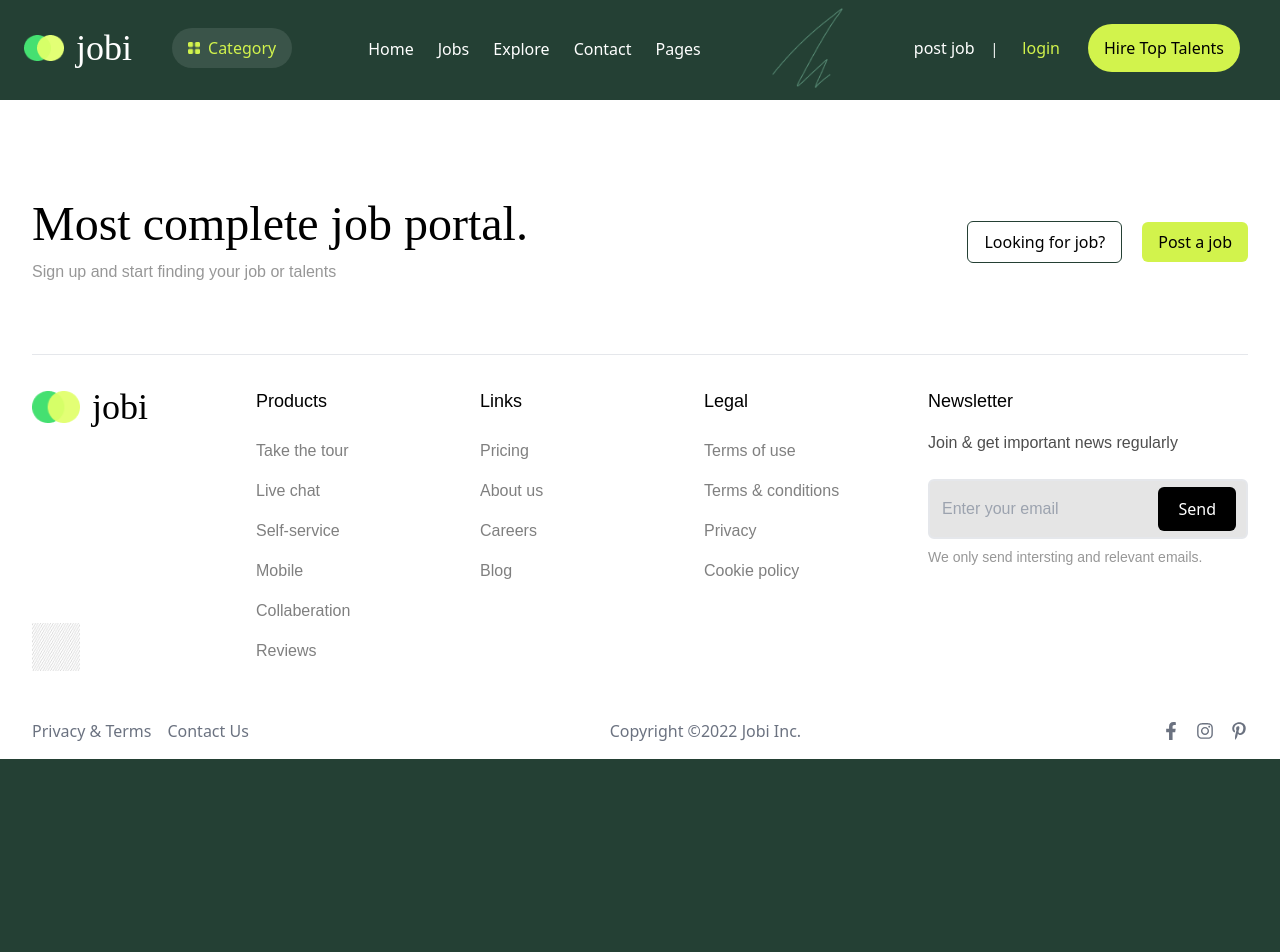
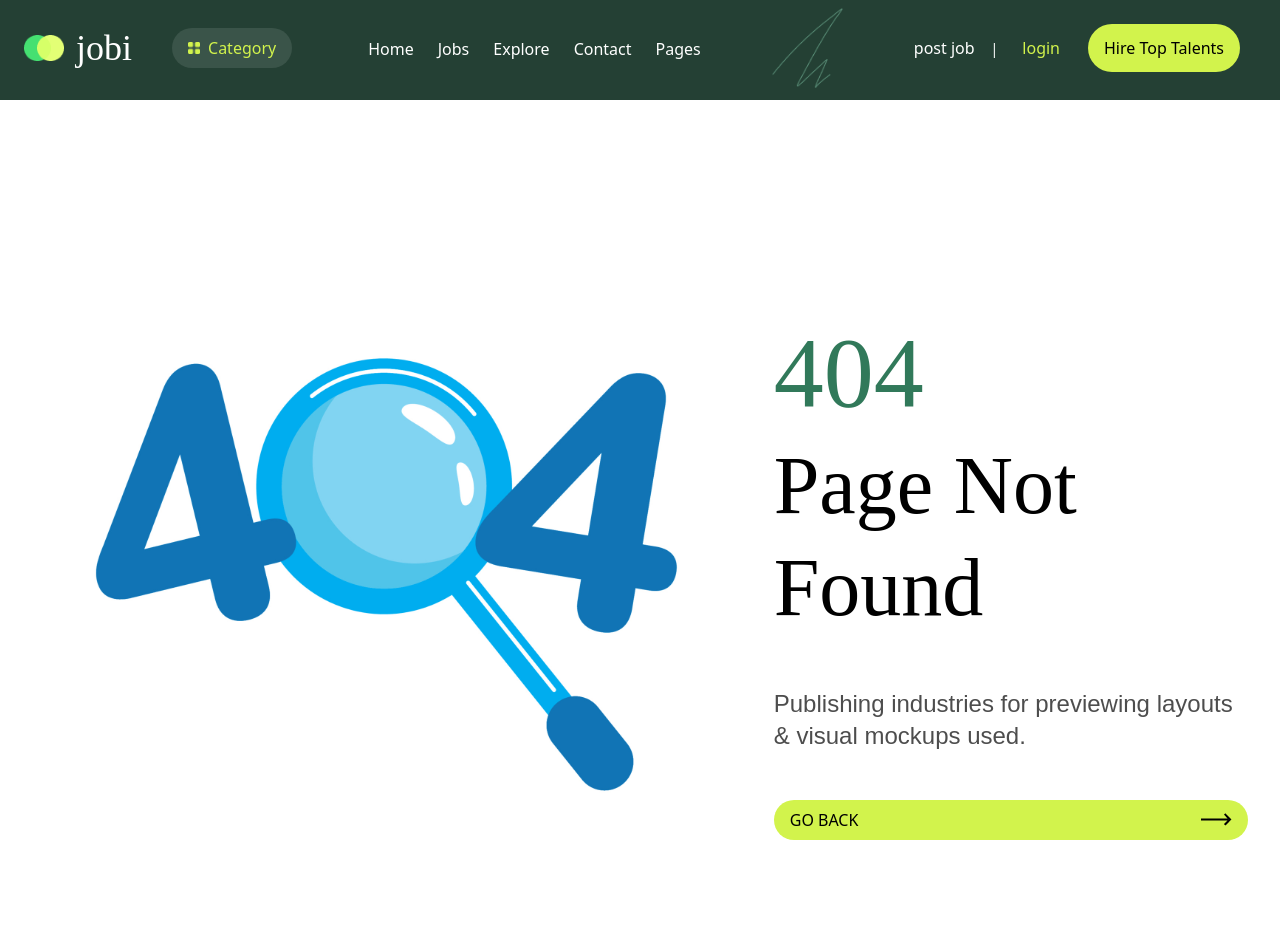
Before and after one commit to SeanSip/jobiJobBoardReactTailwind, a React (Create React App) app: page /404 in a window 1280 px wide. Shown: the top 952 px of the page. Before the commit the page ends 800 px from the top, so only its background shows below. Built offline with nearby package versions, Linux system fonts and the light colour scheme; the HTML template or start-up script is replaced by a standard one.

Commit message:
[FR]Add html and css markup for 404 page
- Add tailwind markup to 404 page component
- Import 404 page component to App js page
- Create link to 404 page

```diff
--- a/src/App.js
+++ b/src/App.js
@@ -12,6 +12,7 @@ import CollaborationSection from './pages/Home/CollaborationSection';
 import JobiGuideSection from './pages/Home/JobiGuideSection';
 import CvSection from './pages/Home/CvSection';
 import AboutUsPage from './pages/AboutUsPage';
+import Page404 from './pages/Page404';
 
 function App() {
   return (
@@ -37,6 +38,7 @@ function App() {
           ></Route>
           <Route path="/job-listing" element={<JobListingPage />} />
           <Route path="/about-us" element={<AboutUsPage />} />
+          <Route path="/404" element={<Page404 />} />
         </Routes>
       </Layout>
     </Router>
--- a/src/components/ui/SubMenu.jsx
+++ b/src/components/ui/SubMenu.jsx
@@ -15,7 +15,9 @@ function SubMenu({ isOpen }) {
             <Link to="/about-us">About Us</Link>
           </li>
           <li className="hover:underline ">Pricing</li>
-          <li className="hover:underline ">Error 404</li>
+          <li className="hover:underline ">
+            <Link to="/404">Error 404</Link>
+          </li>
           <li className="hover:underline ">Blog</li>
           <li className="hover:underline ">Contact us</li>
           <div className="absolute left-4 top-[-10px] w-4 h-4 border-t-2 border-r-2 border-b-0 border-l-2 border-white transform rotate-45 bg-white"></div>
--- /dev/null
+++ b/src/pages/Page404.jsx
@@ -0,0 +1,31 @@
+import React from 'react';
+import Error404 from '../assets/vecteezy404Error.jpg';
+import next from '../assets/next.png';
+
+const Page404 = () => {
+  return (
+    <section className="bg-white py-[120px]">
+      <div className="wrapper flex xl:flex-row flex-col items-center justify-between">
+        <img
+          className="xl:w-7/12 w-3/12"
+          src={Error404}
+          alt="Graphic design of 404 with a magnifying lense making up the 0 in between the other numbers. Credit for this image goes to: gstudioimagen @ https://www.vecteezy.com/members/gstudioimagen"
+        />
+        <div className="w-fit xl:w-[39%] flex flex-col space-y-12 text-center xl:text-left">
+          <h1 className="flex flex-col capitalize text-[100px] leading-tight text-[#31795A]">
+            404 <span className="text-black text-[82px] "> page not found</span>
+          </h1>
+          <p className="text-2xl">
+            Publishing industries for previewing layouts & visual mockups used.
+          </p>
+          <button className="uppercase flex items-center justify-between">
+            go back
+            <img src={next} alt="Arrow graphic pointing towards the right" />
+          </button>
+        </div>
+      </div>
+    </section>
+  );
+};
+
+export default Page404;
```
Also changed, not shown: src/assets/vecteezy404Error.jpg (added).
